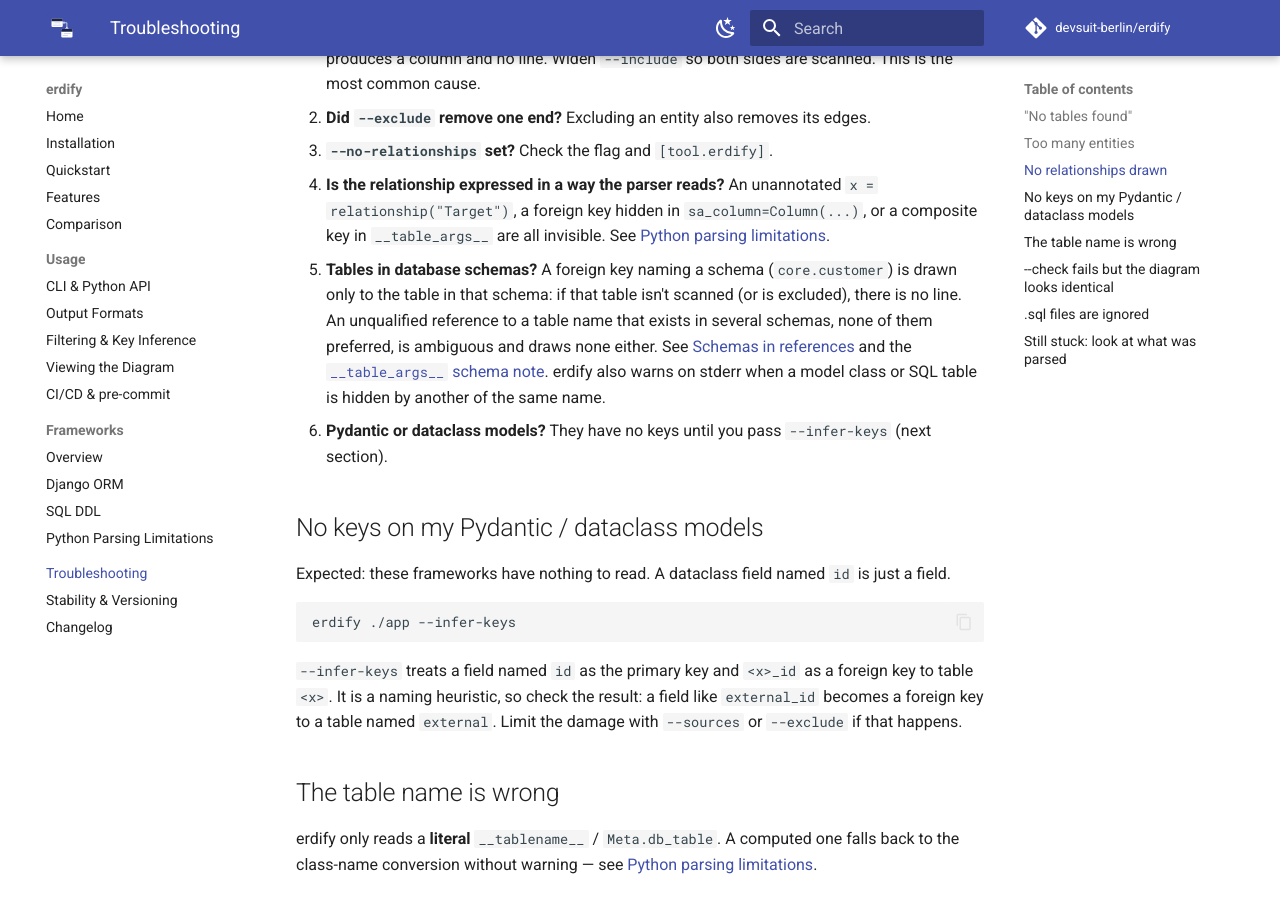
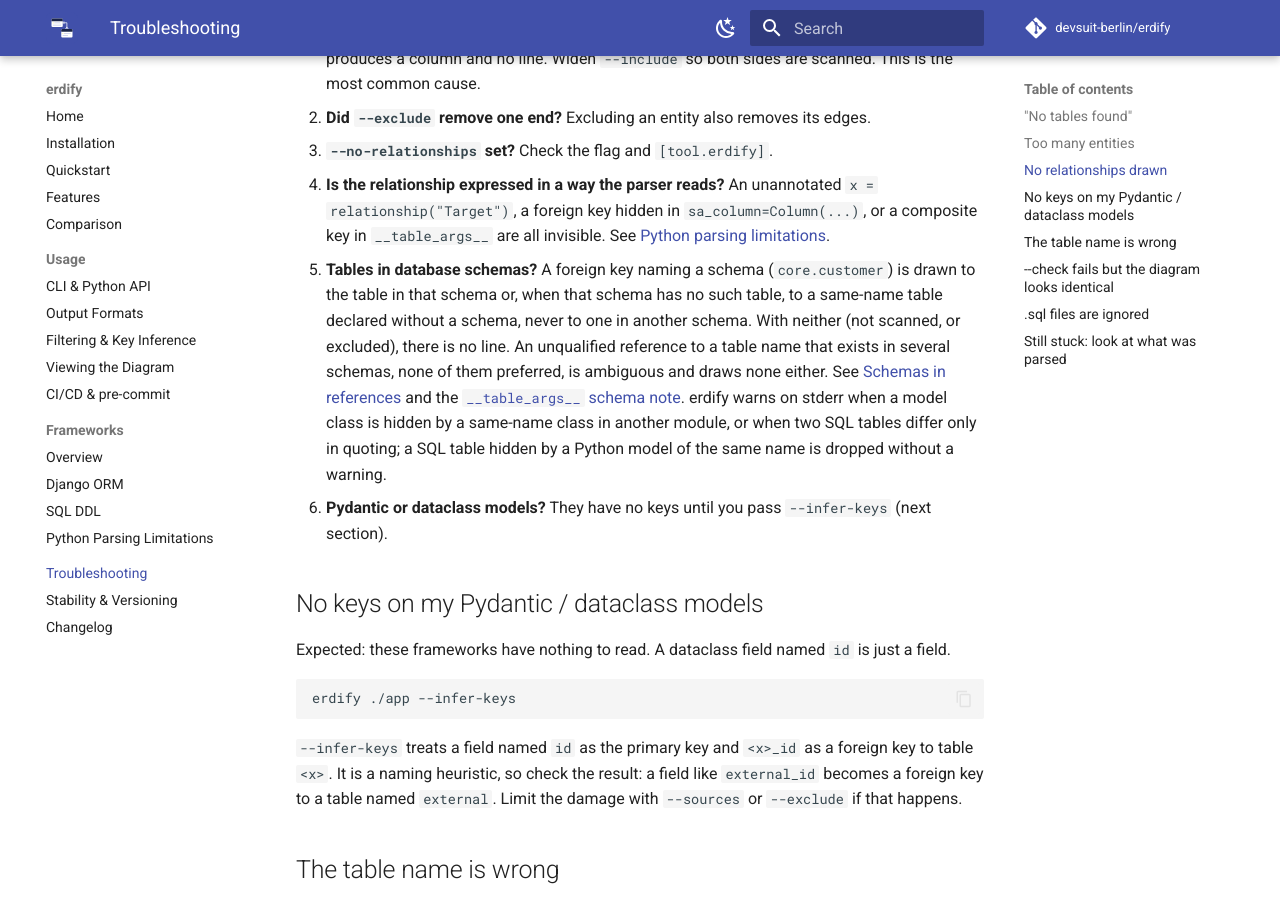
Before and after one commit to devsuit-berlin/erdify, an MkDocs documentation site: the page built from docs/troubleshooting.md, in a window 1280 px wide and 900 px high, scrolled down 1963 px. Built offline with MkDocs 1.6.1 and Material for MkDocs 9.7.7, drawn with Linux system fonts in a browser that asks for light colours; comment, search, counter and statistics services are not loaded.

Commit message:
docs: precise fallback, warning and naming wording (review of #377)

```diff
--- a/docs/troubleshooting.md
+++ b/docs/troubleshooting.md
@@ -77,14 +77,17 @@ Entities appear, but the diagram has no lines.
    or a composite key in `__table_args__` are all invisible. See
    [Python parsing limitations](frameworks/limitations.md).
 5. **Tables in database schemas?** A foreign key naming a schema
-   (`core.customer`) is drawn only to the table in that schema: if that table
-   isn't scanned (or is excluded), there is no line. An unqualified reference
+   (`core.customer`) is drawn to the table in that schema or, when that schema
+   has no such table, to a same-name table declared without a schema, never to
+   one in another schema. With neither (not scanned, or excluded), there is no
+   line. An unqualified reference
    to a table name that exists in several schemas, none of them preferred, is
    ambiguous and draws none either. See
    [Schemas in references](frameworks/sql.md#supported-ddl-subset) and the
-   [`__table_args__` schema note](frameworks/limitations.md). erdify also warns
-   on stderr when a model class or SQL table is hidden by another of the same
-   name.
+   [`__table_args__` schema note](frameworks/limitations.md#__table_args__-is-mostly-not-read). erdify warns on
+   stderr when a model class is hidden by a same-name class in another module,
+   or when two SQL tables differ only in quoting; a SQL table hidden by a Python
+   model of the same name is dropped without a warning.
 6. **Pydantic or dataclass models?** They have no keys until you pass
    `--infer-keys` (next section).
 
```
Also changed, not shown: CHANGELOG.md (+3 -2 lines), docs/features.md (+2 -2 lines), docs/usage/cli.md (+5 -3 lines), .github/copilot-instructions.md, 2 other files.
